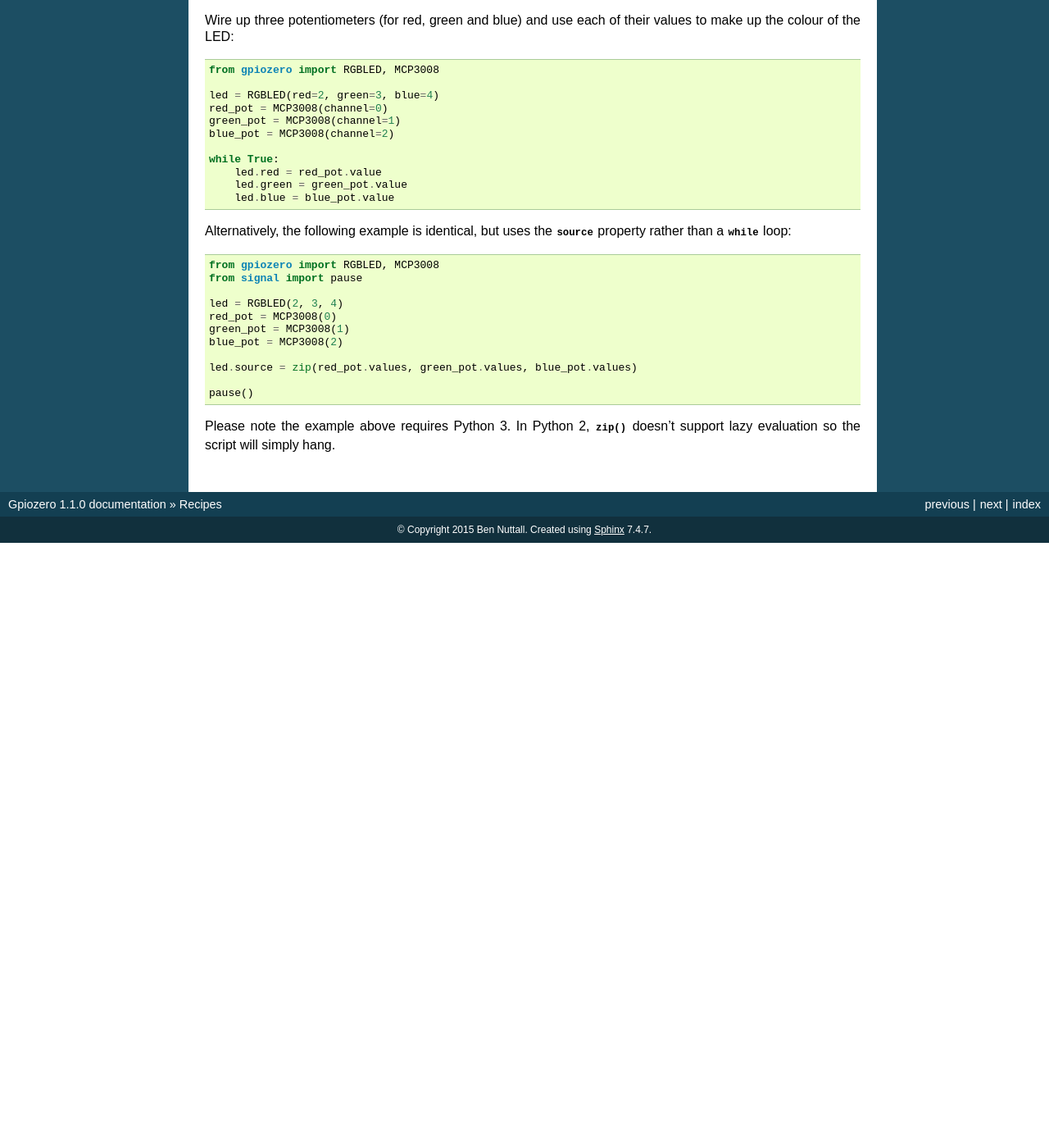
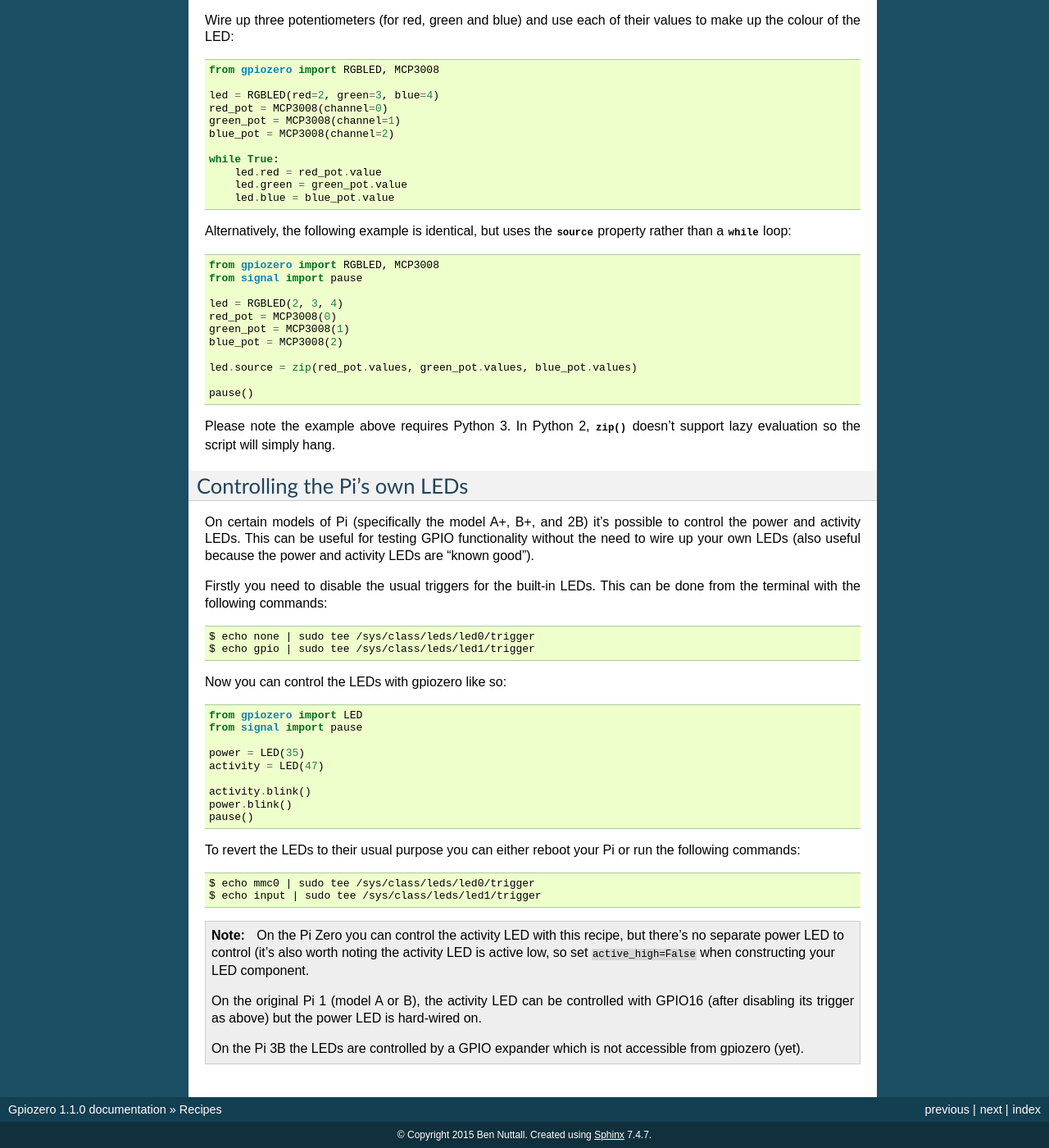
Before and after one commit to gpiozero/gpiozero, a Sphinx documentation site: the page built from docs/recipes.rst, in a window 1280 px wide and 1400 px high, scrolled down 14930 px. Shown: the whole window at 82% size. Built offline with Sphinx 7.4.7, drawn with Linux system fonts in a browser that asks for light colours; before the commit the page ends 15592 px from its top, so only the background shows below that; some of the changed text lies outside the part shown.

Commit message:
Fix #148
Added recipe for power/activity LEDs (on A+/B+/2B, with notes for other
models)

```diff
--- a/docs/recipes.rst
+++ b/docs/recipes.rst
@@ -709,6 +709,53 @@ Please note the example above requires Python 3. In Python 2, :func:`zip`
 doesn't support lazy evaluation so the script will simply hang.
 
 
+Controlling the Pi's own LEDs
+=============================
+
+On certain models of Pi (specifically the model A+, B+, and 2B) it's possible
+to control the power and activity LEDs.  This can be useful for testing GPIO
+functionality without the need to wire up your own LEDs (also useful because
+the power and activity LEDs are "known good").
+
+Firstly you need to disable the usual triggers for the built-in LEDs. This can
+be done from the terminal with the following commands::
+
+    $ echo none | sudo tee /sys/class/leds/led0/trigger
+    $ echo gpio | sudo tee /sys/class/leds/led1/trigger
+
+Now you can control the LEDs with gpiozero like so::
+
+    from gpiozero import LED
+    from signal import pause
+
+    power = LED(35)
+    activity = LED(47)
+
+    activity.blink()
+    power.blink()
+    pause()
+
+To revert the LEDs to their usual purpose you can either reboot your Pi or
+run the following commands::
+
+    $ echo mmc0 | sudo tee /sys/class/leds/led0/trigger
+    $ echo input | sudo tee /sys/class/leds/led1/trigger
+
+.. note::
+
+    On the Pi Zero you can control the activity LED with this recipe, but
+    there's no separate power LED to control (it's also worth noting the
+    activity LED is active low, so set ``active_high=False`` when constructing
+    your LED component.
+
+    On the original Pi 1 (model A or B), the activity LED can be controlled
+    with GPIO16 (after disabling its trigger as above) but the power LED is
+    hard-wired on.
+
+    On the Pi 3B the LEDs are controlled by a GPIO expander which is not
+    accessible from gpiozero (yet).
+
+
 .. _Push Button Stop Motion: https://www.raspberrypi.org/learning/quick-reaction-game/
 .. _Quick Reaction Game: https://www.raspberrypi.org/learning/quick-reaction-game/
 .. _GPIO Music Box: https://www.raspberrypi.org/learning/gpio-music-box/
```
